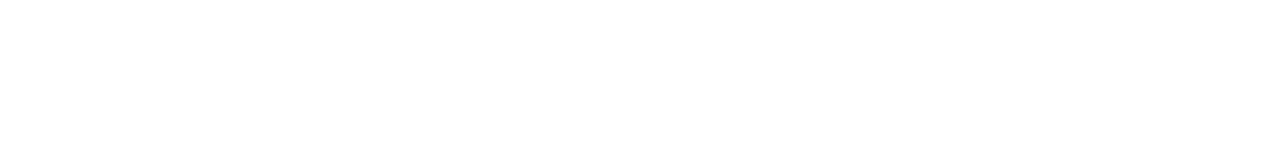
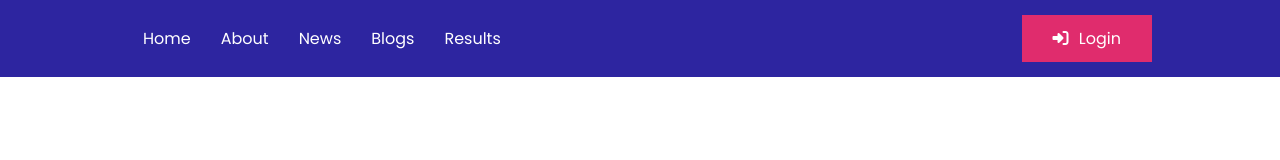
Before and after one commit to ashik-ashik/football-club, a plain HTML site: page index.html in a window 1280 px wide. Drawn offline with Linux system fonts and the light colour scheme.

Commit message:
[ADD] Header section added

```diff
--- a/css/style.css
+++ b/css/style.css
@@ -1,5 +1,13 @@
 /* @Import google fonts */
 @import url('https://fonts.googleapis.com/css2?family=Poppins&display=swap');
+
+
+
+/* CSS custom property or variables */
+:root{
+  --button-bg: #E02C6D;
+}
+
 
 /* reset default margin padding settings */
 *{
@@ -8,3 +16,66 @@
   box-sizing: border-box;
   font-family: 'Poppins', sans-serif;
 }
+
+
+
+/* common styles */
+header, section{
+  display: flex;
+  justify-content: center;
+}
+.container{
+  width: 80%;
+}
+a{
+  text-decoration: none;
+}
+img{
+  max-width: 100%;
+}
+/* ! common styles */
+
+
+
+/* header area design */
+.header{
+  background: #2D25A0;
+  padding: 15px 0;
+}
+.header .navigation-menu{
+  display: flex;
+  justify-content: space-between;
+  align-items: center;
+}
+.header .menu{
+  display: flex;
+  align-items: center;
+}
+.header .menu li{
+  list-style-type: none;
+}
+.header .menu li a{
+  color: #fff;
+  padding: 10px 15px;
+  display: inline-block;
+  transition: color 400ms;
+}
+.header .menu li a:hover{
+  color: var(--button-bg);
+}
+.header .login a{
+  display: inline-block;
+  padding: 10px 30px;
+  background: var(--button-bg);
+  color: #fff;
+  border: 1px solid transparent;
+  transition: all 400ms;
+}
+.header .login a .fas{
+  margin-right: 6px;
+}
+.header .login a:hover{
+  background: transparent;
+  border-color: var(--button-bg);
+}
+/* ! header area design */
--- a/index.html
+++ b/index.html
@@ -16,6 +16,24 @@
 </head>
 <body>
 
+  <!-- header area -->
+    <header class="header">
+      <div class="container">
+        <nav class="navigation-menu">
+          <ul class="menu">
+            <li><a href="#">Home</a></li>
+            <li><a href="#">About</a></li>
+            <li><a href="#">News</a></li>
+            <li><a href="#">Blogs</a></li>
+            <li><a href="#">Results</a></li>
+          </ul>
+          <div class="login">
+            <a href="#"><i class="fas fa-sign-in-alt"></i> Login</a>
+          </div>
+        </nav>
+      </div>
+    </header>
+  <!-- ! header area -->
 
 
 </body>
```
